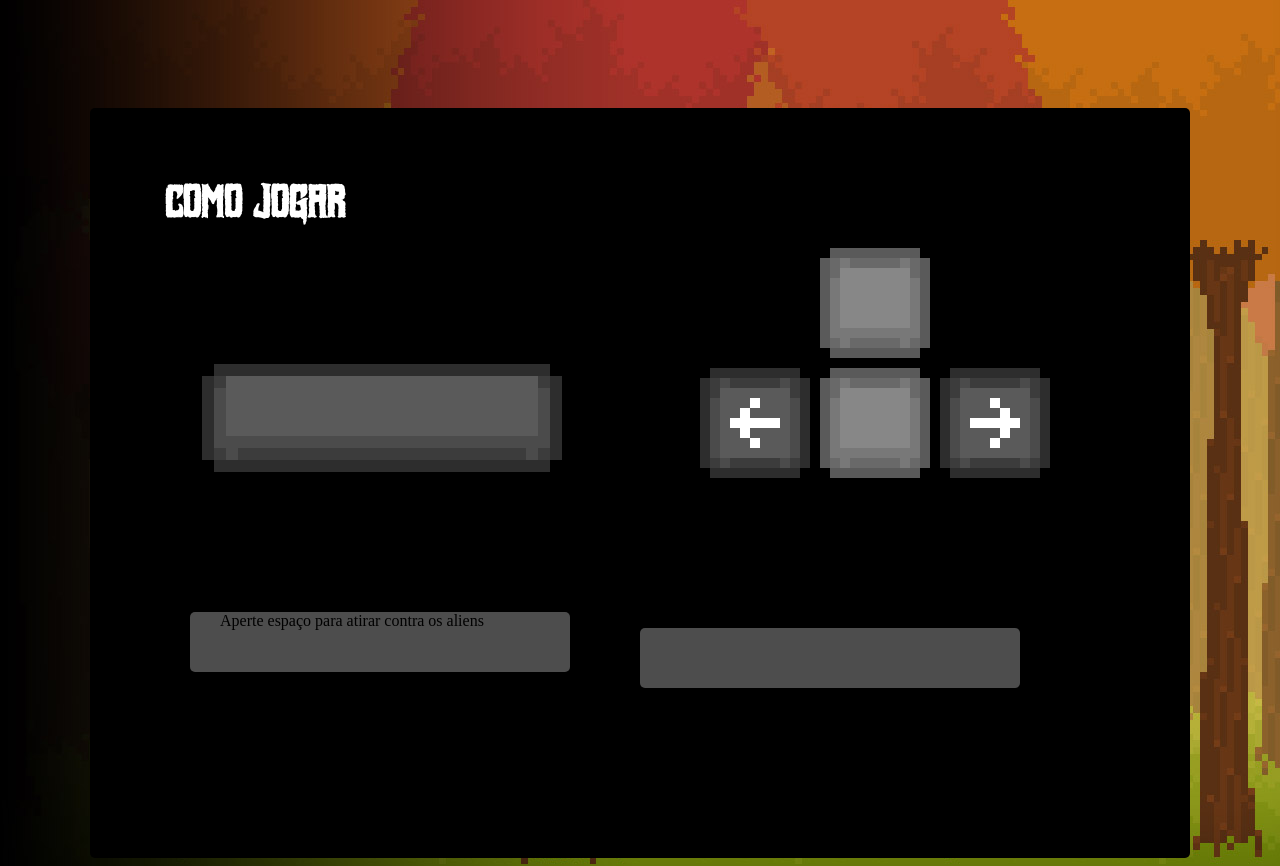
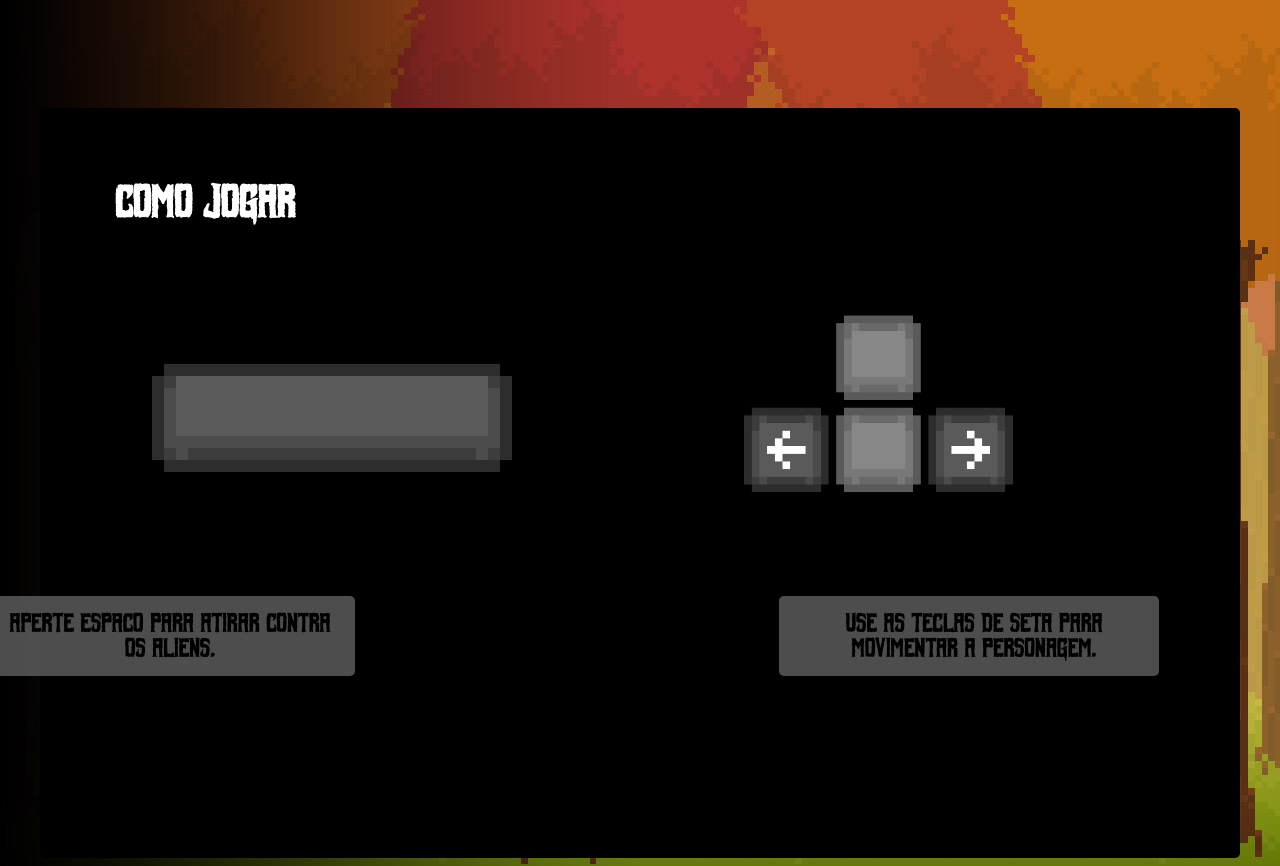
Before and after one commit to laurachristi1/Atividade-Jogo_JS, a plain HTML site: page intrucoes.html in a window 1280 px wide. Drawn offline with Linux system fonts and the light colour scheme.

Commit message:
att tela introdução e tela instrução

```diff
--- a/css/instrucoes.css
+++ b/css/instrucoes.css
@@ -19,7 +19,7 @@ body{
 }
 
 .container{
-    width: 1100px;
+    width: 1200px;
     height: 750px;
     background-color: black;
     border-radius: 5px;
@@ -43,15 +43,33 @@ section{
 
 .instrucao2{
     grid-column: 12;
-    grid-row-start: 1;
+    grid-row-start: 3;
 
 }
 
 #container_texto{
     width: 350px;
-    height: 60px;
+    height: 80px;
+    font-family: 'Fiend';
+    font-size:smaller;
     background-color: gray;
     border-radius: 5px;
     opacity: 60%;
     padding-left: 30px;
+    display: flex;
+    align-items: center;
+    justify-self: center;
 }
+
+
+ #texto_container{
+
+    display: flex;
+    text-align: center;
+    padding-right: 20px;
+ }
+
+ #img_teclas{
+    height: 384px;
+    width: 384px;
+ }
--- a/css/introducao.css
+++ b/css/introducao.css
@@ -4,7 +4,9 @@
   }
 
 body{
-    background-image: url(../img/fundo3.jpg);
+    background-image: url(../img/fundoOriginal.gif);
+    background-repeat: no-repeat;
+    background-size: cover;
 }
 
 .menu{
--- a/intrucoes.html
+++ b/intrucoes.html
@@ -15,13 +15,13 @@
             <div class="instrucao1">
                 <img src="./img/espaco.png.png" alt="">
                 <div id="container_texto">
-                    <p>Aperte espaço para atirar contra os aliens</p>
+                    <p id="texto_container">Aperte espaco para atirar contra os aliens.</p>
                 </div>
             </div>
             <div class="instrucao2">
-                <img src="./img/teclas.png.png" alt="">
+                <img id="img_teclas" src="./img/teclas.png.png" alt="">
                 <div id="container_texto">
-                    <p></p>
+                    <p id="texto_container">Use as teclas de seta para movimentar a personagem.</p>
                 </div>
             </div>
         </div>
```
Also changed, not shown: img/fundoOriginal.gif (added), img/teste.png.png (added).
